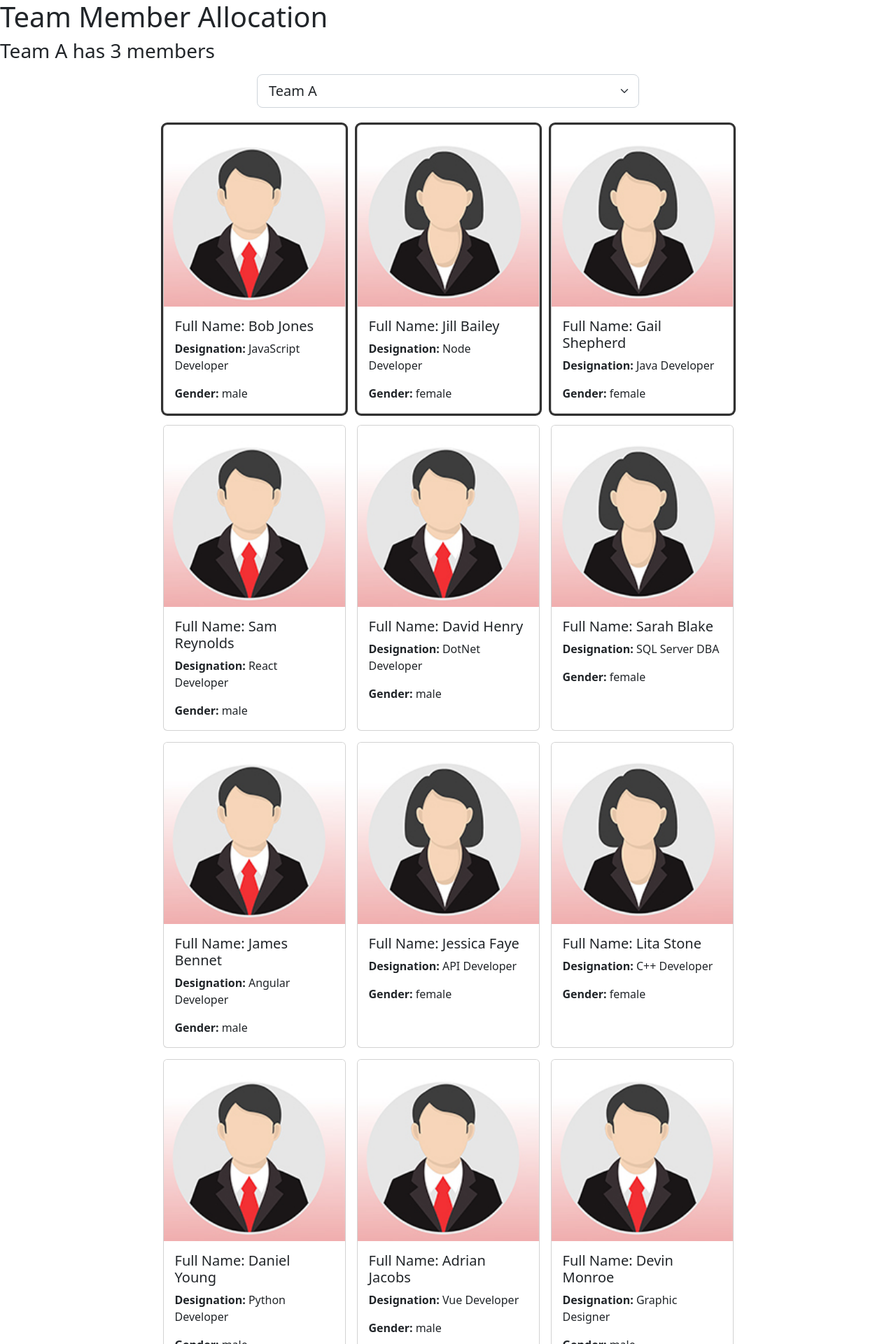
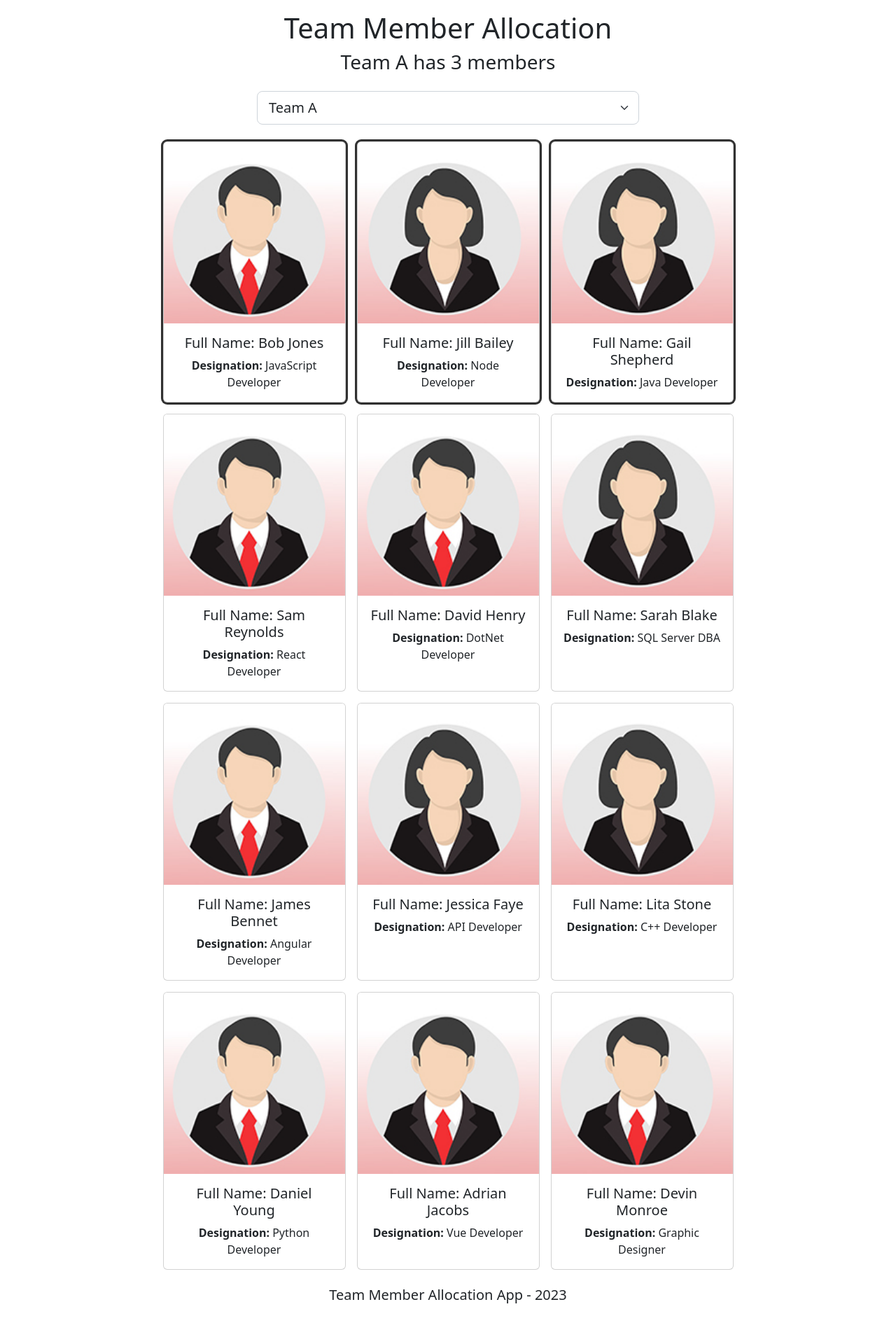
Before and after one commit to gitdela/team-member-allocation, a React (Create React App) app: page / in a window 1280 px wide. Shown: the top 1920 px of the page at 70% size. After the commit the page ends 1894 px from the top, so only its background shows below. Built offline with nearby package versions, Linux system fonts and the light colour scheme.

Commit message:
Add Footer.jsx

```diff
--- a/src/App.css
+++ b/src/App.css
@@ -10,3 +10,13 @@
 .standout {
   box-shadow: rgba(0, 0, 0, 0.16) 0px 1px 4px, rgb(51, 51, 51) 0px 0px 0px 3px;
 }
+
+h1,
+h2,
+h3,
+h4,
+h5,
+h6,
+p {
+  text-align: center;
+}
--- a/src/Employees.jsx
+++ b/src/Employees.jsx
@@ -47,10 +47,6 @@
                   <b>Designation: </b>
                   {designation}
                 </p>
-                <p className='card-text'>
-                  <b>Gender: </b>
-                  {gender}
-                </p>
               </div>
             </div>
           ))}
--- a/src/Footer.jsx
+++ b/src/Footer.jsx
@@ -1,10 +1,15 @@
 import React from 'react';
 
 const Footer = () => {
+  let today = new Date();
   return (
-    <div>
-      <h1>Footer</h1>
-    </div>
+    <footer className='container'>
+      <div className='row justify-content-center mt-3 mb-4'>
+        <div className='col-9'>
+          <h5>Team Member Allocation App - {today.getFullYear()}</h5>
+        </div>
+      </div>
+    </footer>
   );
 };
 
--- a/src/Header.jsx
+++ b/src/Header.jsx
@@ -2,11 +2,15 @@
   const formattedSelectedTeam = selectedTeam.replace(/([A-Z])/g, ' $1').trim();
 
   return (
-    <header>
-      <h1>Team Member Allocation</h1>
-      <h3>
-        {formattedSelectedTeam} has {teamMemberCount} members
-      </h3>
+    <header className='container'>
+      <div className='row justify-content-center mt-3 mb-3'>
+        <div className='col-9'>
+          <h1>Team Member Allocation</h1>
+          <h3>
+            {formattedSelectedTeam} has {teamMemberCount} members
+          </h3>
+        </div>
+      </div>
     </header>
   );
 };
```
